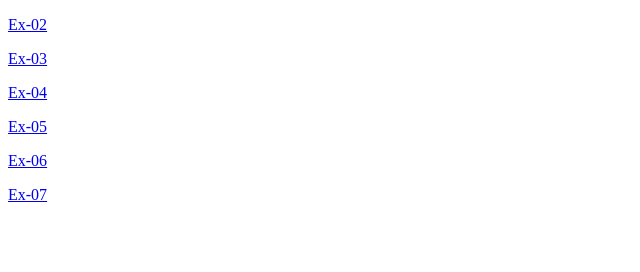
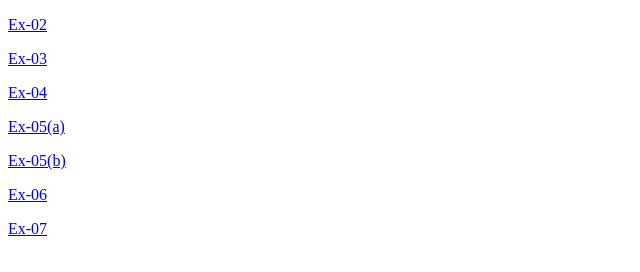
Before and after one commit to Prakash-TN25/Lab, a plain HTML site: page index.html in a window 1280 px wide. Shown: the whole page, without its empty margins (0-640 px from the left). Drawn offline with Linux system fonts and the light colour scheme.

Commit message:
Update index.html

```diff
--- a/index.html
+++ b/index.html
@@ -8,8 +8,11 @@
 <body>
     <p><a href="./world/worlds.html">Ex-02</a></p>
     <p><a href="./Ex 3/ex3a.html">Ex-03</a></p>
+
     <p><a href="./Ex 4/index.html">Ex-04</a></p>
-    <p><a href="./bio/index.html">Ex-05</a></p>
+
+    <p><a href="./Ex-05/Bio-data.html">Ex-05(a)</a></p>
+    <p><a href="./Ex-05/Resume.html">Ex-05(b)</a></p>
     <p><a href="./6th/Ex6.html">Ex-06</a></p>
     <p><a href="./7th/Ex.7.html">Ex-07</a></p>
 
```
